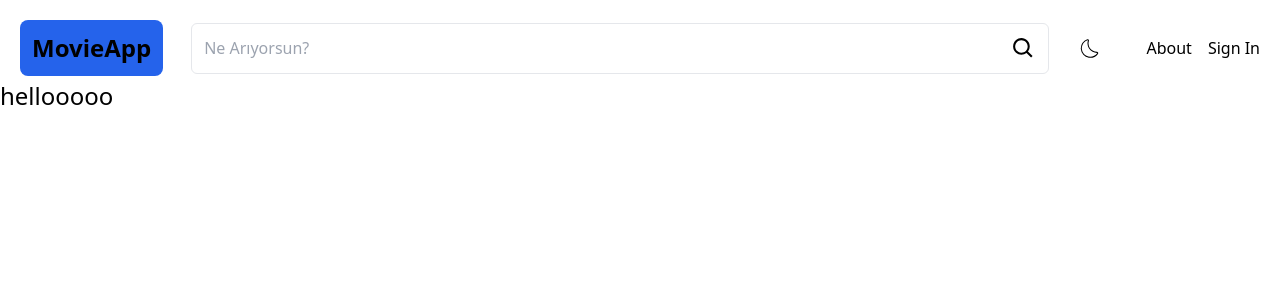
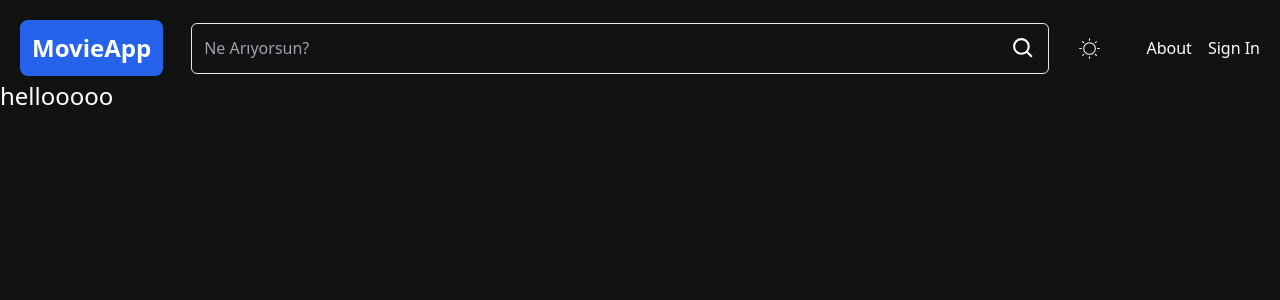
Before and after one commit to beratberkayg/film-app, a Next.js app: page / in a window 1280 px wide. Both pictures are taken after a click on the icon 1089 px from the left and 48 px from the top of the page. Shown: the top 300 px of the page. Built offline with nearby package versions, Linux system fonts and the light colour scheme.

Commit message:
Update ThemeComp.jsx

```diff
--- a/src/components/ThemeComp.jsx
+++ b/src/components/ThemeComp.jsx
@@ -1,13 +1,33 @@
 "use client";
 import { useTheme } from "next-themes";
-import React, { useState } from "react";
-import { CiDark } from "react-icons/ci";
+import React, { useEffect, useState } from "react";
+import { CiDark, CiLight } from "react-icons/ci";
 const ThemeComp = () => {
   const [mounted, setMounted] = useState(false);
-  const { theme, setTheme } = useTheme();
+  const { systemTheme, theme, setTheme } = useTheme();
+
+  useEffect(() => {
+    setMounted(true);
+  }, []);
+
+  const themeMode = theme === "system " ? systemTheme : theme;
+
   return (
     <div>
-      <CiDark size={25} cursor={"pointer"} />
+      {mounted &&
+        (themeMode === "dark" ? (
+          <CiLight
+            onClick={() => setTheme("ligth")}
+            size={25}
+            className="cursor-pointer"
+          />
+        ) : (
+          <CiDark
+            onClick={() => setTheme("dark")}
+            size={25}
+            className="cursor-pointer"
+          />
+        ))}
     </div>
   );
 };
```
